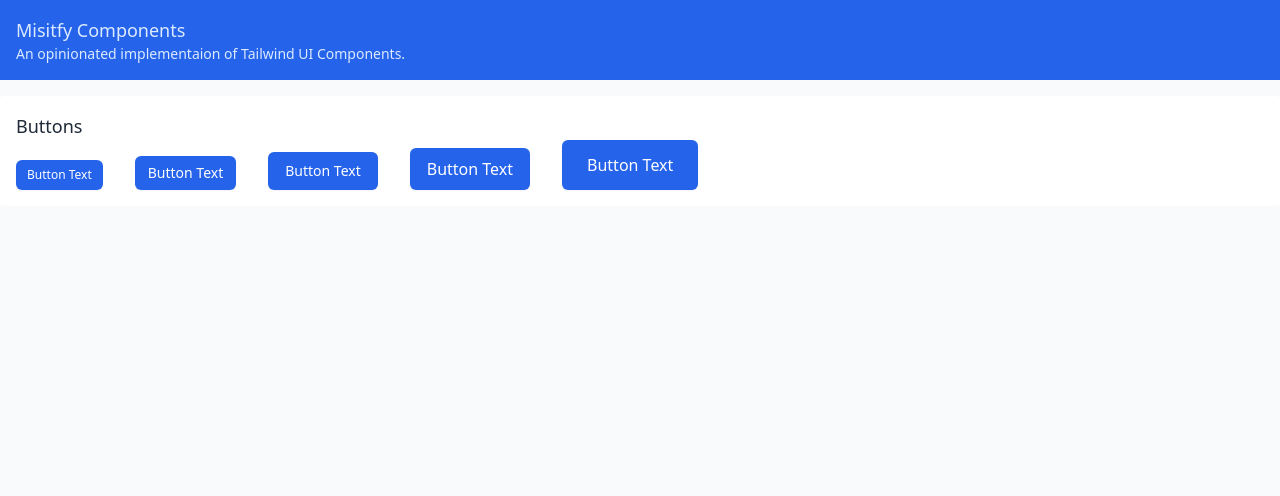
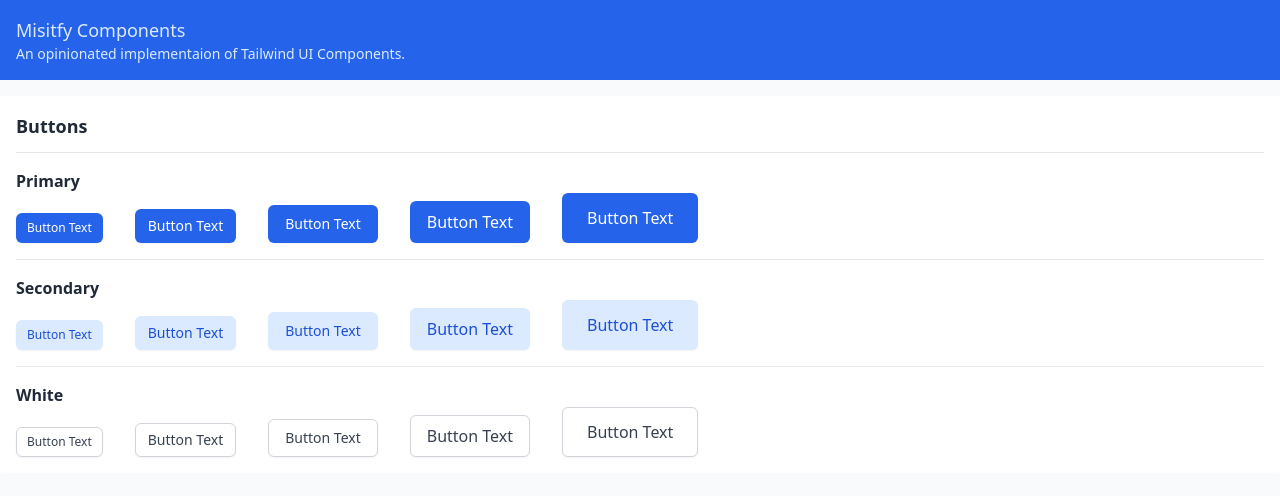
Before and after one commit to StevenCalverley/mistify-next, a Vue app: page / in a window 1280 px wide. Shown: the top 496 px of the page. Built offline with nearby package versions, Linux system fonts and the light colour scheme; a web font is replaced by a local one.

Commit message:
Add Button Type

```diff
--- a/src/App.vue
+++ b/src/App.vue
@@ -10,13 +10,36 @@
   <main class="mt-4">
     <div class="max-w-7xl mx-auto">
       <section class="bg-white p-4 rounded">
-        <h1 class="text-lg font-medium">Buttons</h1>
-        <div class="flex space-x-8 items-end">
-          <m-button type="xs">Button Text</m-button>
-          <m-button type="sm">Button Text</m-button>
-          <m-button>Button Text</m-button>
-          <m-button type="lg">Button Text</m-button>
-          <m-button type="xl">Button Text</m-button>
+        <h1 class="text-lg font-bold">Buttons</h1>
+        <div class="mt-3 pt-4 border-t">
+          <h2 class="font-semibold">Primary</h2>
+          <div class="flex space-x-8 items-end">
+            <m-button size="xs">Button Text</m-button>
+            <m-button size="sm">Button Text</m-button>
+            <m-button>Button Text</m-button>
+            <m-button size="lg">Button Text</m-button>
+            <m-button size="xl">Button Text</m-button>
+          </div>
+        </div>
+        <div class="mt-4 pt-4 border-t">
+          <h2 class="font-semibold">Secondary</h2>
+          <div class="flex space-x-8 items-end">
+            <m-button size="xs" type="secondary">Button Text</m-button>
+            <m-button size="sm" type="secondary">Button Text</m-button>
+            <m-button type="secondary">Button Text</m-button>
+            <m-button size="lg" type="secondary">Button Text</m-button>
+            <m-button size="xl" type="secondary">Button Text</m-button>
+          </div>
+        </div>
+        <div class="mt-4 pt-4 border-t">
+          <h2 class="font-semibold">White</h2>
+          <div class="flex space-x-8 items-end">
+            <m-button size="xs" type="white">Button Text</m-button>
+            <m-button size="sm" type="white">Button Text</m-button>
+            <m-button type="white">Button Text</m-button>
+            <m-button size="lg" type="white">Button Text</m-button>
+            <m-button size="xl" type="white">Button Text</m-button>
+          </div>
         </div>
       </section>
     </div>
--- a/src/components/MButton/MButton.vue
+++ b/src/components/MButton/MButton.vue
@@ -1,8 +1,8 @@
 <template>
   <button
     type="button"
-    class="inline-flex items-center font-medium border border-transparent rounded-md shadow-sm text-white bg-blue-600 hover:bg-blue-700 focus:outline-none focus:ring-2 focus:ring-offset-2 focus:ring-blue-500"
-    :class="typeClasses"
+    class="inline-flex items-center font-medium border border-transparent rounded-md shadow-sm focus:outline-none focus:ring-2 focus:ring-offset-2"
+    :class="[sizeClasses, typeClasses]"
     @click="$emit('click')"
   >
     <slot />
@@ -16,16 +16,22 @@ export default defineComponent({
   name: 'm-button',
   emits: ['click'],
   props: {
+    size: {
+      type: String,
+      default: 'base',
+      validator: (size: string) =>
+        ['xs', 'sm', 'base', 'lg', 'xl'].includes(size),
+    },
     type: {
       type: String,
-      default: 'base',
+      default: 'primary',
       validator: (type: string) =>
-        ['xs', 'sm', 'base', 'lg', 'xl'].includes(type),
+        ['primary', 'secondary', 'white'].includes(type),
     },
   },
   computed: {
-    typeClasses(): string {
-      switch (this.type) {
+    sizeClasses(): string {
+      switch (this.size) {
         case 'xs':
           return 'px-2.5 py-1.5 text-xs';
         case 'sm':
@@ -38,6 +44,16 @@ export default defineComponent({
           return 'px-4 py-2 text-sm';
       }
     },
+    typeClasses(): string {
+      switch (this.type) {
+        case 'secondary':
+          return 'text-blue-700 bg-blue-100 hover:bg-blue-200 focus:ring-blue-500';
+        case 'white':
+          return 'border-gray-300 text-gray-700 bg-white hover:bg-gray-50 focus:ring-blue-500';
+        default:
+          return 'text-white bg-blue-600 hover:bg-blue-700 focus:ring-blue-500';
+      }
+    },
   },
 });
 </script>
```
